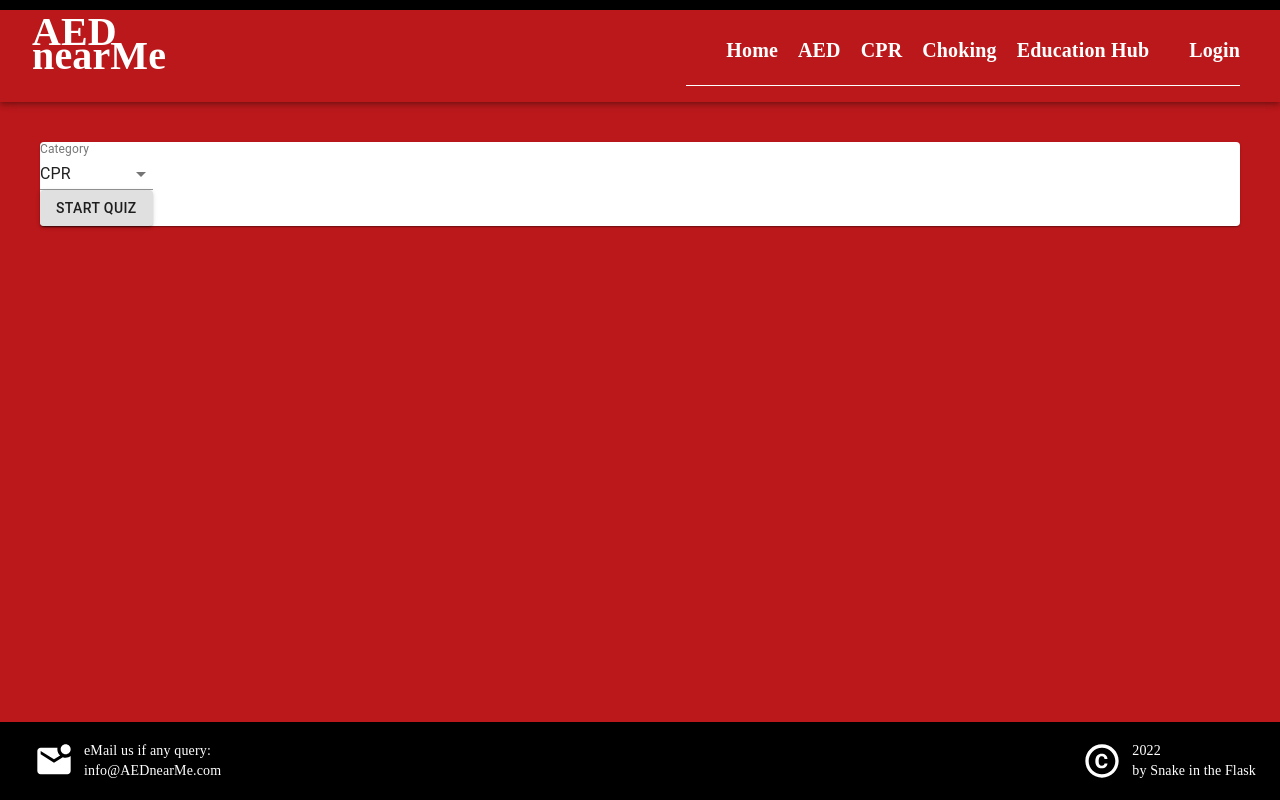
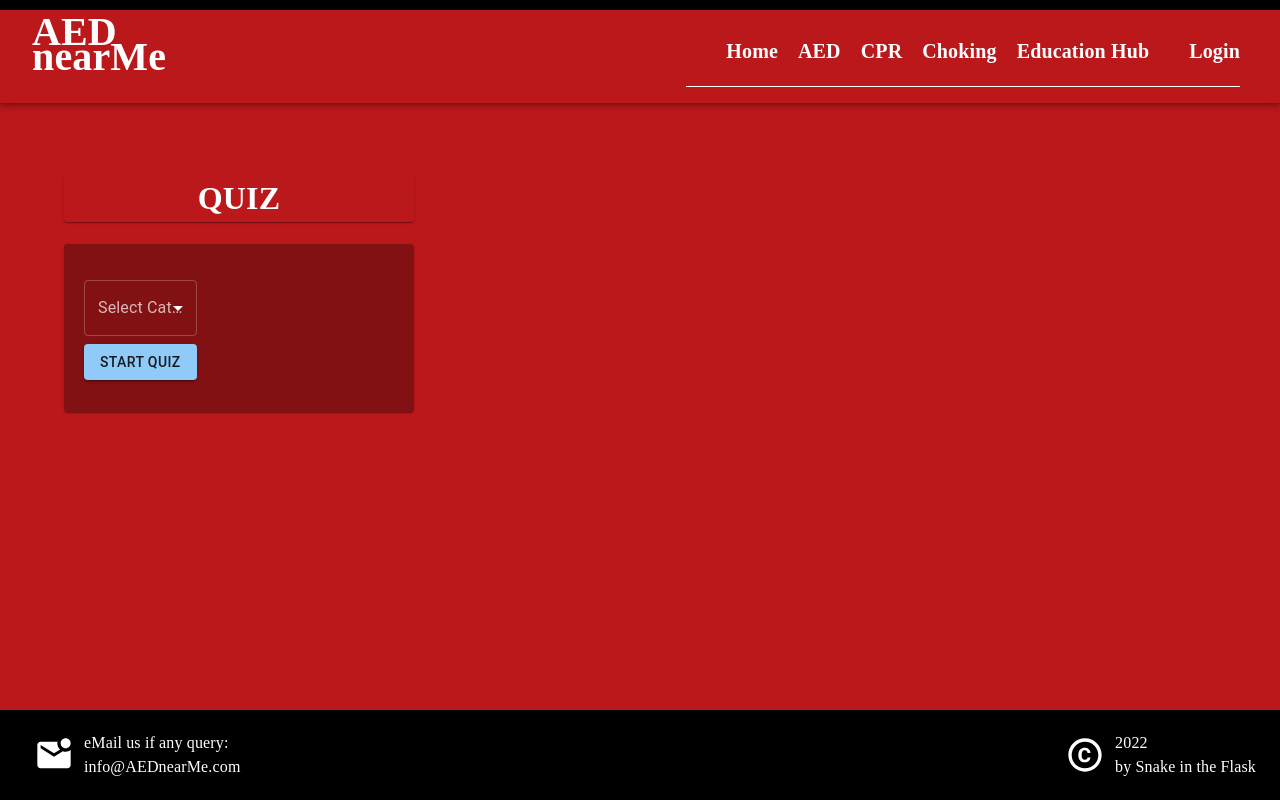
Before and after one commit to julian-james/AEDNearMe, a React (Create React App) app in the folder frontend/aednearme/: page /quiz in a window 1280 px wide. Built offline with nearby package versions, Linux system fonts and the light colour scheme; a web font is replaced by a local one.

Commit message:
quiz page

```diff
--- a/frontend/aednearme/src/pages/Login/Login.js
+++ b/frontend/aednearme/src/pages/Login/Login.js
@@ -84,10 +84,15 @@ const Login = () => {
 
       <CssBaseline />
 
-      <Container className="pb-5" style={{
-        paddingBottom: "10px",
-        paddingTop: "10px"
-        }}>
+      <Container
+        className="pb-5"
+        style={{
+          paddingBottom: "10px",
+          paddingTop: "10px"
+          }}
+        sx={{ display: 'flex', alignItems: 'center', maxWidth: 600  }}
+
+        >
 
         <Paper
           component="form"
--- a/frontend/aednearme/src/pages/Quiz/Quiz.js
+++ b/frontend/aednearme/src/pages/Quiz/Quiz.js
@@ -1,11 +1,25 @@
-import { Button, FormControl, InputLabel, MenuItem, Paper, Select } from '@material-ui/core';
-import React, {useState} from 'react'
-import axios from 'axios'
+import { Button, FormControl, Input, InputLabel, MenuItem, Paper, Select, TextField } from '@mui/material'
+import { Card, CssBaseline, Box } from '@mui/material'
+
+import { Grid, Container, makeStyles } from '@material-ui/core';
+
+
+import React, { useState, Fragment, useEffect } from 'react'
+import axios from 'axios';
+
+const useStyles = makeStyles(theme => ({
+
+  title: {
+    textAlign: 'center'
+  },
+
+
+}));
 
 const Quiz = () => {
     let data
     const baseUrl = 'http://localhost:8000/quiz/'
-    const [category, setCategory] = useState('CPR')
+    const [category, setCategory] = useState()
     const [questions, setQuestions] = useState([])
     const [correctAnswer, setCorrectAnswer] = useState([])
     const [options, setOptions] = useState([])
@@ -58,35 +72,71 @@ const Quiz = () => {
       setFinalScore(score.reduce((a,b) => a+b))
     }
 
+    const classes = useStyles();
+
 
   return (
-    <div style={{ padding: "40px", paddingBottom: "100px" }}>
-    <Paper>
+
+    <div style={{    padding: "40px", paddingBottom: "100px"   }}>
+
+      <CssBaseline />
+
+      <Container
+        className="pb-5" style={{
+          paddingBottom: "10px",
+          paddingTop: "10px"
+          }} >
+
+        <Paper
+          sx={{   maxWidth: 350  }}
+          style={{ background: 'rgba(0,0,0,0)' }}
+
+          >
+          <h1 className={classes.title} >QUIZ</h1>
+        </Paper>
+
+        <Paper
+          component="form"
+          sx={{ p: '20px', display: 'flex', alignItems: 'center', maxWidth: 350 }}
+          style={{ background: 'rgba(0,0,0,0.3)' }}
+          >
+          <FormControl className="form" margin='dense' >
+
+            <FormControl margin='dense' sx={{ maxWidth: 350 }}
+              >
+
               <FormControl>
-      <FormControl>
+                <InputLabel >
+                  Select Category!
+                </InputLabel>
 
-        <InputLabel>Category</InputLabel>
                 <Select
+                  id="category"
                   onChange={handleCategory}
                   value={category}
-          label="Category">
+                  label="Select Category">
                   <MenuItem value='CPR'>CPR</MenuItem>
                   <MenuItem value='AED'>AED</MenuItem>
                   <MenuItem value='Choking'>Choking</MenuItem>
                 </Select>
               </FormControl>
-      <FormControl>
-        <Button variant="contained" onClick={handleStart} >Start Quiz</Button>
+
+              <FormControl margin='dense'
+                ><Button
+                  variant="contained"
+                  onClick={handleStart}
+                >Start Quiz</Button>
+              </FormControl>
 
             </FormControl>
           </FormControl>
         </Paper>
 
-
                 <div>
-
-          <div>
-            <form>
+                  <form className="pb-5" style={{
+                    paddingBottom: "10px",
+                    paddingTop: "10px"
+                    }}>
 
                     {
                     !questions[0] ? '': questions.map((question, i) => {
@@ -95,6 +145,7 @@ const Quiz = () => {
                           <h3>
                             Question {i+1}: {question}
                           </h3>
+
                           <input id={`q${i}o1`} type='radio' name={`question_${i}`} value={options[i][0]} onChange={handleScore}/>
                           <label for={`q${i}o1`}>{options[i][0]}</label>
                           <input id={`q${i}o2`} type='radio' name={`question_${i}`} value={options[i][1]} onChange={handleScore}/>
@@ -107,16 +158,21 @@ const Quiz = () => {
                           <br/>
                           {i == 5 ? <Button variant='contained' type='submit' onClick={handleSubmit}>Submit</Button> :''}
                         </div>
+
                       )
-                  })
-              }
+                    })}
                   </form>
                 </div>
+
                 <div>
                   {finalScore ? <h3>Results: {finalScore}/{questions.length}</h3> : ""}
                 </div>
+    </Container>
+
+
     </div>
-    </div>
+
+
   )
 }
 
--- a/frontend/aednearme/src/pages/Register/Register.js
+++ b/frontend/aednearme/src/pages/Register/Register.js
@@ -1,4 +1,4 @@
-import { Button, FormControl, Paper, TextField } from '@mui/material'
+import { Button, FormControl, Paper, TextField , Card,  Grid, CssBaseline, Container,  Box} from '@mui/material';
 import React, { useState } from 'react'
 import axios from 'axios'
 import {useNavigate} from 'react-router'
@@ -67,38 +67,57 @@ const Register = () => {
   }
 
   return (
+
     <div style={{    padding: "40px", paddingBottom: "100px"   }}>
-        <h1>Register here</h1>
+        <CssBaseline />
+
+            <Container className="pb-5" style={{
+            paddingBottom: "10px",
+            paddingTop: "10px"
+            }}>
+
+      <Paper
+        component="form"
+        sx={{  display: 'flex', alignItems: 'center', maxWidth: 400  }}
+        style={{ background: 'rgba(0,0,0,0.3)' }}
+        >
+        <FormControl className="form" margin='dense' style={{  margin: 'auto' }} >
+
+          <form >
+
+            <h1 style={{ alignText:'center'}}>Register here</h1>
         <FormControl margin="normal">
-            <FormControl>
+            <FormControl margin='dense' >
+
                 <TextField
                     name="username"
                     label="Username"
                     required={true}
                     onChange={handleUsername}/>
+
             </FormControl>
-            <FormControl>
+            <FormControl margin='dense' >
                 <TextField
                     name="firstName"
                     label="First Name"
                     required={true}
                     onChange={handleFirstName}/>
             </FormControl>
-            <FormControl>
+            <FormControl margin='dense' >
                 <TextField
                     name="lastName"
                     label="Last Name"
                     required={true}
                     onChange={handleLastName}/>
             </FormControl>
-            <FormControl>
+            <FormControl margin='dense' >
                 <TextField
                     name="email"
                     label="Email"
                     required={true}
                     onChange={handleEmail}/>
             </FormControl>
-            <FormControl>
+            <FormControl margin='dense' >
                 <TextField
                     name="password"
                     label="Password"
@@ -106,7 +125,7 @@ const Register = () => {
                     required={true}
                     onChange={handlePassword}/>
             </FormControl>
-            <FormControl>
+            <FormControl margin='dense' >
                 <TextField
                     name="password2"
                     label="Confirm Password"
@@ -114,11 +133,20 @@ const Register = () => {
                     required={true}
                     onChange={handlePassword2}/>
             </FormControl>
-            <FormControl>
+
+            <PasswordStrength password={password}/>
+
+
+            <FormControl margin='dense' >
             <Button variant="contained" onClick={newUser}>Register</Button>
             </FormControl>
         </FormControl>
-        <PasswordStrength password={password}/>
+
+        </form>
+        </FormControl>
+
+        </Paper>
+
         <div>
             <h2>Password must contain the following</h2>
             <ul>
@@ -128,6 +156,9 @@ const Register = () => {
                 <li>Cannot be similar to your name or common passwords such as: password, password123</li>
             </ul>
         </div>
+
+    </Container>
+
     </div>
   )
 }
--- a/frontend/aednearme/src/pages/Upload/Upload.js
+++ b/frontend/aednearme/src/pages/Upload/Upload.js
@@ -1,26 +1,15 @@
 import React, { useState, Fragment, useEffect } from 'react'
 import axios from 'axios';
+
 import { Button, FormControl, Input, InputLabel, MenuItem, Paper, Select, TextField } from '@mui/material'
+
 import { Grid, Container, makeStyles } from '@material-ui/core';
+
 import UploadMap from '../../components/UploadMap/UploadMap'
 
 const useStyles = makeStyles(theme => ({
 
-    btn_box:{
-      marginTop: "30px",
-      display: 'flex',
-    },
 
-    primary: {
-      border: "none",
-      background: "#000",
-      color: '#fff',
-      borderRadius: "0px",
-      padding: "10px 20px",
-      "&:hover": {
-        background: "#34495E",
-      }
-    },
     root: {
         display: 'flex',
         flexDirection: 'column',
@@ -183,6 +172,8 @@ const encodeImageFileAsURL = async (e) => {
                                 />
                         </FormControl>
 
+
+
                         <FormControl margin="dense">
                             <InputLabel id="access-label">
                                 Access?
@@ -207,12 +198,13 @@ const encodeImageFileAsURL = async (e) => {
                             />
                         </FormControl>
 
-                        <FormControl margin='dense' className={classes.btn_box} >
+
+                        <FormControl margin='dense'>
                             <Button variant="contained"
-                            className={classes.primary}
                             onClick={handleSubmit}
                             >Submit</Button>
                         </FormControl>
+
 
                         </FormControl>
 
```
Lines whose indentation alone changed are shown as unchanged.
